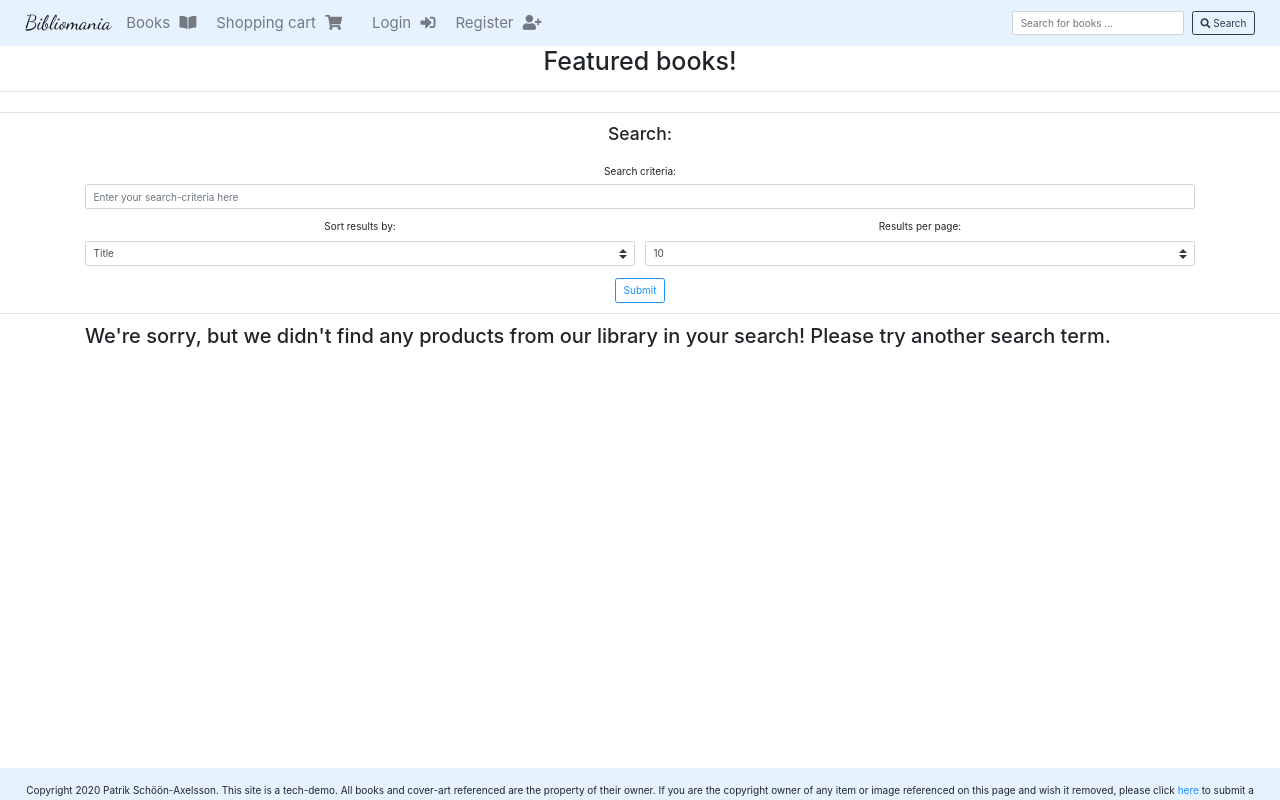
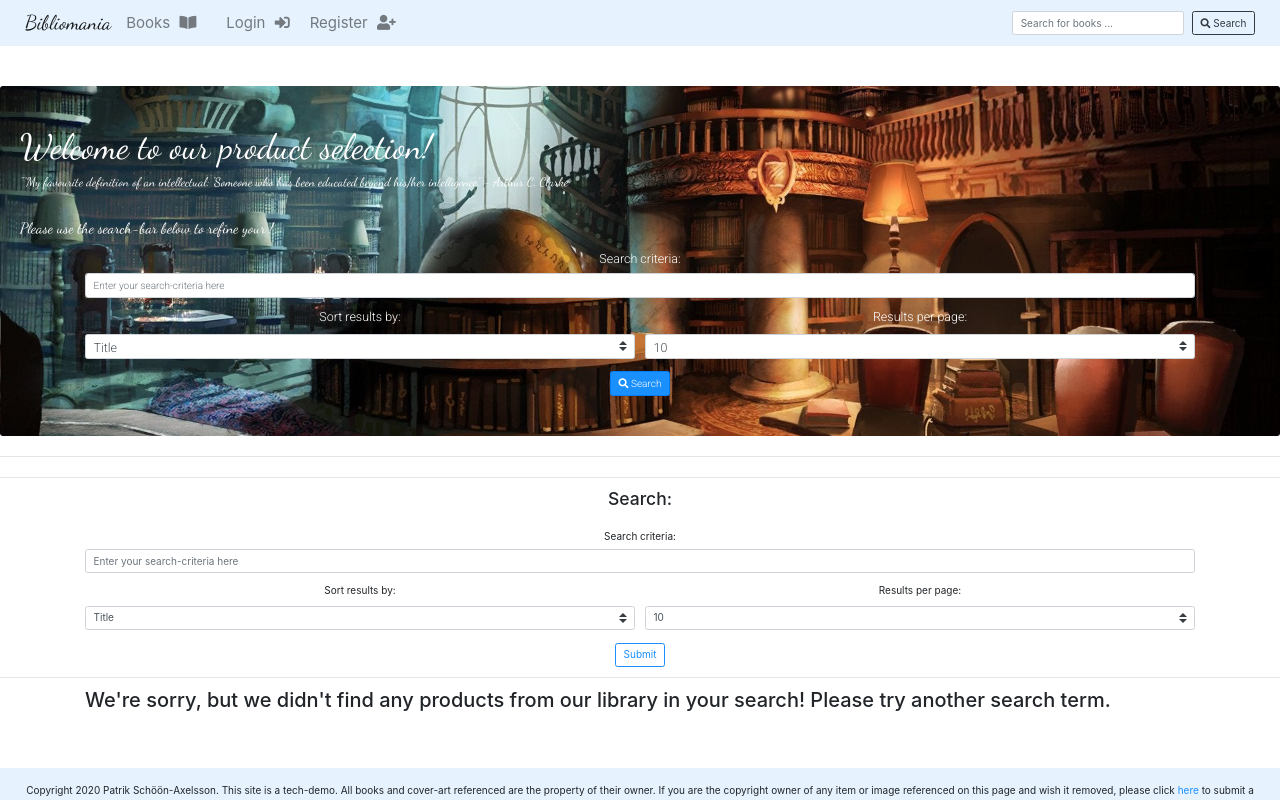
Before and after one commit to Code-Institute-Submissions/ci-ms4-bookstore, a Django app: page /products/all/ in a window 1280 px wide. Run offline with Django 3.2, Linux system fonts and the light colour scheme; data that the repository does not hold is empty; some libraries are stand-ins or nearby versions.

Commit message:
Added more images, more work on style and layout

```diff
--- a/products/templates/products_all.html
+++ b/products/templates/products_all.html
@@ -1,10 +1,58 @@
 {% extends "base.html" %}
 {% load static %}
 {% block content %}
-<div class="row no-gutters">
+<div id="products-jumbotron-bg" class="jumbotron animate__animated animate__fadeInLeftBig">
+  <h1 class="display-4">Welcome to our product selection!</h1>
+  <p class="lead">"“My favourite definition of an intellectual: 'Someone who has been educated beyond his/her intelligence." - Arthur C. Clarke</p>
+  <br>
+  <p>Please use the search-bar below to refine your !</p>
   <div class="container">
-    <h1 class="text-center">Featured books!</h1>
-  </div>
+  <div class="lead">
+    <form class="form text-center">
+      <div class="form-row">
+            <div class="form-group col-12">
+              <label for="q">Search criteria: </label>
+              <input type="text" name="q" class="form-control" placeholder="Enter your search-criteria here">
+        </div>
+      </div>
+        <div class="form-row">
+            <div class="form-group col-md-6">
+              <label for="filter">Sort results by: </label>
+              <select class="custom-select my-1 mr-sm-2" name="filter">
+                <option name="title">
+                  Title
+                </option>
+                <option name="author">
+                  Author
+                </option>
+                <option name="genre">
+                  Genre
+                </option>
+                <option name="series">
+                  Series
+                </option>
+              </select>
+            </div>
+            <div class="form-group col-md-6">
+              <label for="paginate">Results per page: </label>
+              <select class="custom-select my-1 mr-sm-2" name="paginate">
+                <option value="10">
+                  10
+                </option>
+                <option value="20">
+                  20
+                </option>
+                <option value="30">
+                  30
+                </option>
+              </select>
+            </div>
+        </div>
+              <button type="submit" class="btn btn-primary"><i class="fas fa-search"></i>  Search </button>
+          </div>
+
+  </form>
+</div>
 </div>
 <hr>
 <div class="row no-gutters">
--- a/static/scss/style.scss
+++ b/static/scss/style.scss
@@ -6,7 +6,7 @@ together with the customization. */
 $main-txt: 'Roboto', sans-serif;
 $logo-txt: 'Dancing Script', cursive;
 $primary: #1a90ff;
-$secondary: #800101;
+$secondary: #3333cc;
 $light: #e6f3ff;
 
 $theme-colors: (
@@ -44,20 +44,31 @@ body {
     font-family: $logo-txt;
 }
 #profile-bg-img{
-    margin-top: 60px;
+    margin-top: 40px;
     color: #ffffff;
     background: url('../img/profile_jumbotron_img.jpg');
     background-repeat: no-repeat;
     background-size: cover;
 }
 #home-jumbotron-bg{
-    margin-top: 60px;
+    margin-top: 40px;
     color: #ffffff;
     background: url('../img/bookstore-jumbotron.jpg');
     background-repeat: no-repeat;
     background-size: cover;
     padding: 15px;
 
+}
+#products-jumbotron-bg{
+margin-top: 40px;
+color: #ffffff;
+background: url('../img/products_jumbotron_img.jpg');
+background-repeat: no-repeat;
+background-size: cover;
+
+        form{
+            font-family: $main-txt;
+        }
 }
 
 #home-jumbotron-bg p{
--- a/templates/base.html
+++ b/templates/base.html
@@ -69,10 +69,12 @@
                 <li class="nav-item mr-3">
                     <a class="nav-link" href="{% url 'products' %}">Books <i class="fas fa-book-open ml-2"></i></i></a>
                   </li>
-                <li class="nav-item mr-3">
+                  {% if item_contents %}
+                  <li class="nav-item mr-3">
                 <a class="nav-link" href="{% url 'shopping_bag' %}">
                   Shopping cart <i class="fas fa-shopping-cart ml-2"></i>{% if  item_contents %}<span class="badge badge-pill badge-primary animate__animated animate__bounce">{{item_contents|length}}</span>{% endif %}</a>
                 </li>
+                {% endif %}
                 <li class="nav-item mr-3">
                     {% if request.user.is_authenticated %}
                 <a class="nav-link" href="{% url 'account_logout' %}"> Logout <i class="fas fa-sign-out-alt ml-2"></i></a>
```
Also changed, not shown: products/templates/product_info.html (+24 -33 lines), static/img/README/sass-cli.png (added), static/img/products_jumbotron_img.jpg (added), static/scss/style.css.
